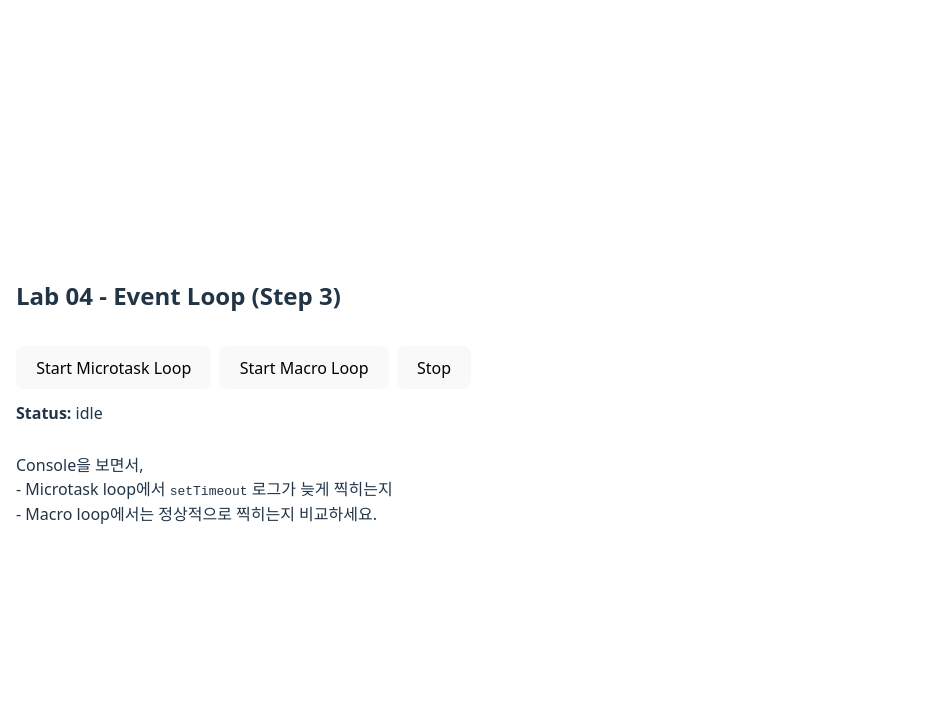
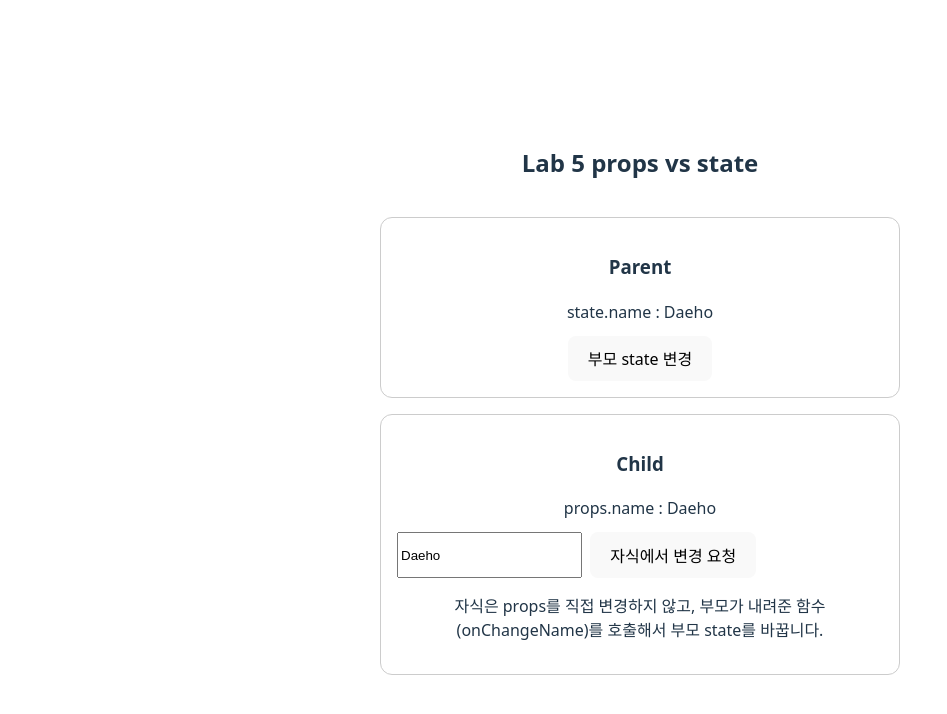
Before and after one commit to DAYHO00/EVERYDAY_frontend, a React app in the folder demo/: page / in a window 1280 px wide. Shown: the top 714 px of the page, without its empty margins (0-947 px from the left). Built offline with nearby package versions, Linux system fonts and the light colour scheme; the HTML template or start-up script is replaced by a standard one.

Commit message:
[CS] props vs state

```diff
--- a/demo/src/App.tsx
+++ b/demo/src/App.tsx
@@ -1,10 +1,11 @@
 import { useState } from "react";
-import Lab4 from "./experiments/lab_4/Lab4";
+import "./App.css";
+import Lab5 from "./experiments/lab_5/lab5";
 
 function App() {
   return (
     <div className="App" style={{ padding: "1rem" }}>
-      <Lab4 />
+      <Lab5 />
     </div>
   );
 }
--- /dev/null
+++ b/demo/src/experiments/lab_5/lab5.css
@@ -0,0 +1,16 @@
+.container {
+  display: grid;
+  gap: 1rem;
+  max-width: 520px;
+}
+
+.box {
+  border: 1px solid #ccc;
+  border-radius: 12px;
+  padding: 1rem;
+}
+
+.hint {
+  font-size: 0.9rem;
+  opacity: 0.8;
+}
--- /dev/null
+++ b/demo/src/experiments/lab_5/lab5.tsx
@@ -0,0 +1,56 @@
+import { useState } from "react";
+import "./lab5.css";
+
+type ChildProps = {
+  name: string;
+  onChangeName: (next: string) => void;
+};
+
+function Child({ name, onChangeName }: ChildProps) {
+  const [draft, setDraft] = useState(name);
+  return (
+    <div className="box">
+      <h3> Child </h3>
+      <div> props.name : {name} </div>
+      <div style={{ display: "flex", gap: "0.5rem", marginTop: "0.75rem" }}>
+        <input
+          value={draft}
+          onChange={(e) => setDraft(e.target.value)}
+          placeholder="새 이름 입력"
+        />
+        <button onClick={() => onChangeName(draft)}>
+          {" "}
+          자식에서 변경 요청{" "}
+        </button>
+      </div>
+      <p>
+        자식은 props를 직접 변경하지 않고, 부모가 내려준 함수(onChangeName)를
+        호출해서 부모 state를 바꿉니다.
+      </p>
+    </div>
+  );
+}
+
+export default function lab5() {
+  const [name, setName] = useState("Daeho");
+  const handleChangeName = (next: string) => {
+    setName(next);
+  };
+
+  return (
+    <div className="container">
+      <h2>Lab 5 props vs state</h2>
+      <div className="box">
+        <h3>Parent</h3>
+        <div>state.name : {name} </div>
+        <button
+          onClick={() => setName("Daeho " + Math.floor(Math.random() * 100))}
+          style={{ marginTop: "0.75rem" }}
+        >
+          부모 state 변경
+        </button>
+      </div>
+      <Child name={name} onChangeName={handleChangeName} />
+    </div>
+  );
+}
```
